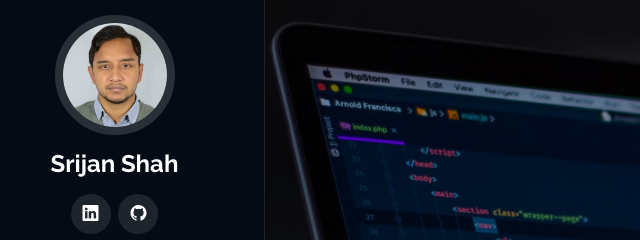
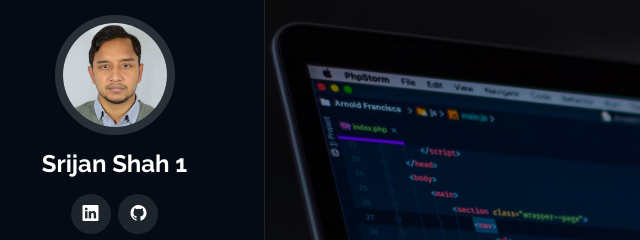
Before and after one commit to srijanshah09/portfolio-website, a plain HTML site: page index.html in a window 1280 px wide. Shown: the top 240 px of the page, 35-675 px from the left. Drawn offline with Linux system fonts and the light colour scheme.

Commit message:
check ci/cd

```diff
--- a/index.html
+++ b/index.html
@@ -48,7 +48,7 @@
     <a href="index.html" class="logo d-flex align-items-center justify-content-center">
       <!-- Uncomment the line below if you also wish to use an image logo -->
       <!-- <img src="assets/img/logo.png" alt=""> -->
-      <h1 class="sitename">Srijan Shah</h1>
+      <h1 class="sitename">Srijan Shah 1</h1>
     </a>
 
     <div class="social-links text-center">
```
